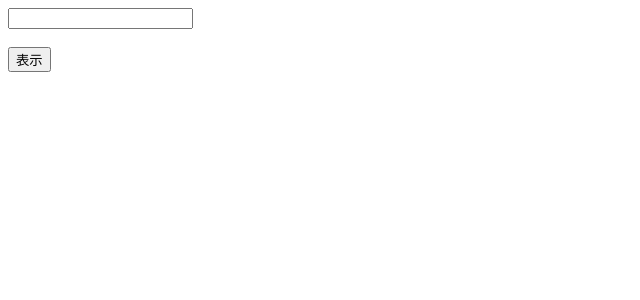
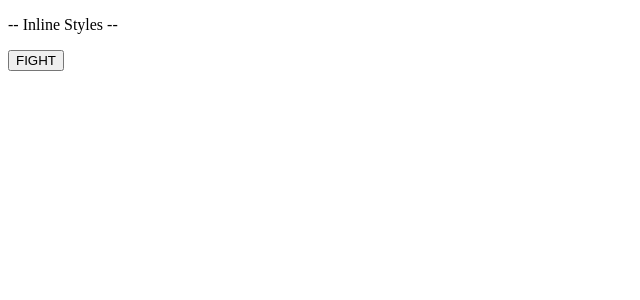
Before and after one commit to nagisora/react-basis, a React (Vite) app: page / in a window 1280 px wide. Shown: the top 300 px of the page, without its empty margins (0-640 px from the left). Built offline with nearby package versions, Linux system fonts and the light colour scheme.

Commit message:
cssの練習

```diff
--- a/src/App.jsx
+++ b/src/App.jsx
@@ -1,5 +1,6 @@
 import { useCallback, useState } from "react"
 import { ChildArea } from "./component/ChildArea";
+import { InlineStyle } from "./component/InlineStyle";
 
 export const App = () => {
     console.log("APP");
@@ -15,11 +16,7 @@ export const App = () => {
 
     return (
         <div>
-            <input value={text} onChange={onChangeText} />
-            <br />
-            <br />
-            <button onClick={onClickOpen}>表示</button>
-            <ChildArea open={open} onClickClose={onClickClose} />
+            <InlineStyle />
         </div>
     )
 }
--- /dev/null
+++ b/src/component/InlineStyle.jsx
@@ -0,0 +1,12 @@
+export const InlineStyle = () => {
+  const containerStyle = {};
+  const titleStyle = {};
+  const buttonStyle = {};
+  console.log("aa");
+  return (
+    <div style={containerStyle}>
+      <p style={titleStyle}>-- Inline Styles --</p>
+      <button style={buttonStyle}>FIGHT</button>
+    </div>
+  );
+}
```
Also changed, not shown: package.json (+6 -2 lines), src/component/CssModules.jsx (added, +12 -0 lines), src/component/StyledJsx.jsx (added, +12 -0 lines), src/component/CssModules.modules.scss (added), 1 other file (tests, documents, lock files or other folders).
